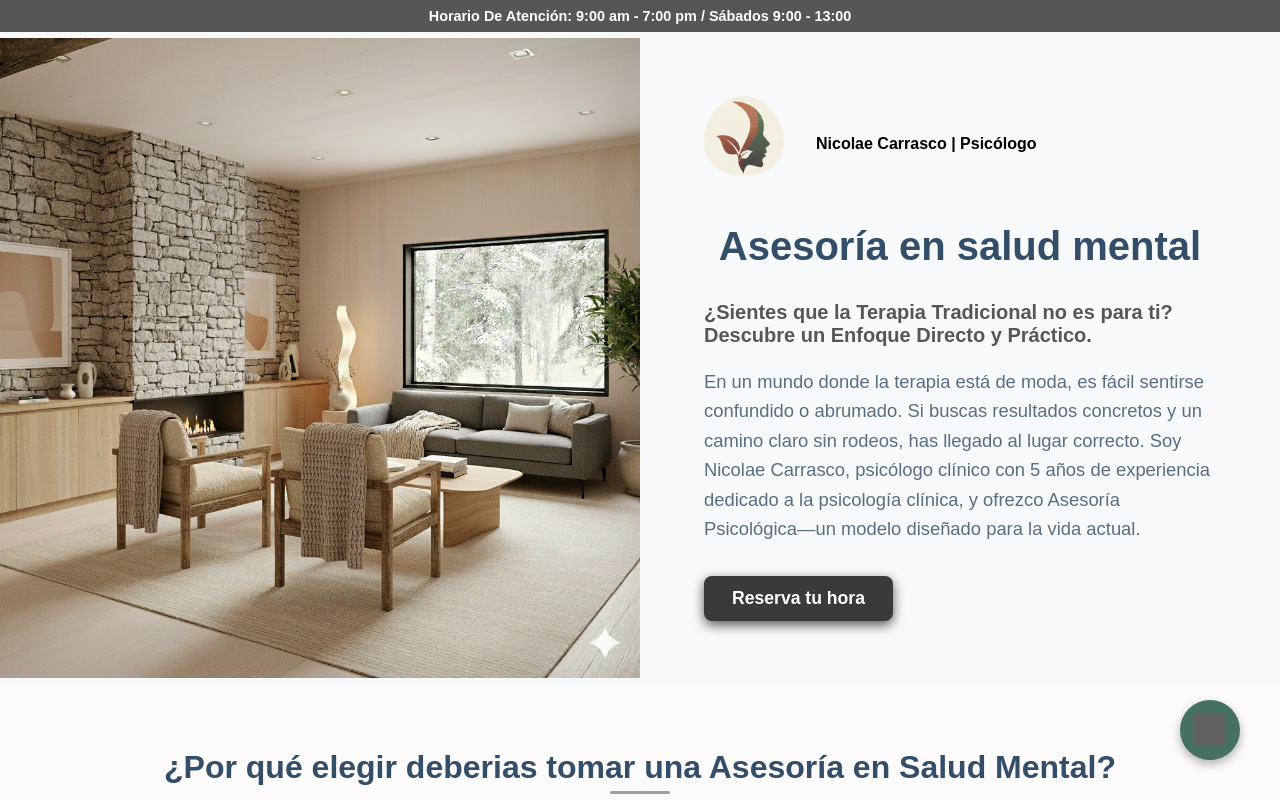
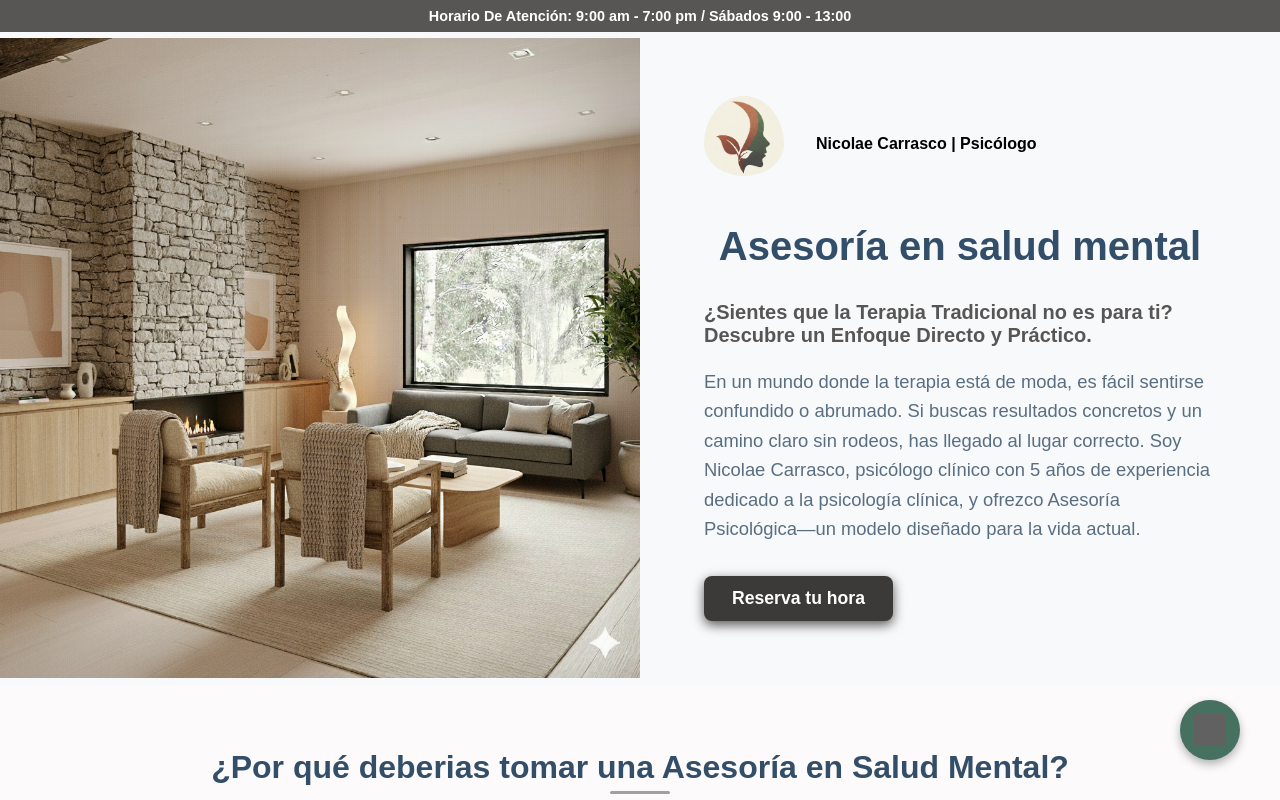
Before and after one commit to Pabloblockchain24/psicolae_Front, a React (Vite) app: page / in a window 1280 px wide. Shown: the top 800 px of the page. Built offline with nearby package versions, Linux system fonts and the light colour scheme; grey boxes are pictures that could not be loaded.

Commit message:
fix ortografia

```diff
--- a/index.html
+++ b/index.html
@@ -4,7 +4,7 @@
     <meta charset="UTF-8" />
     <link rel="icon" type="image/svg+xml" href="/logonicolae.jpg" />
     <meta name="viewport" content="width=device-width, initial-scale=1.0" />
-    <title>Asesorias psicológicas</title>
+    <title>Asesorías psicológicas</title>
   </head>
   <body>
     <div id="root"></div>
--- a/src/components/mainInfo/mainInfo.jsx
+++ b/src/components/mainInfo/mainInfo.jsx
@@ -4,7 +4,7 @@ import './mainInfo.css';
 function MainInfo() {
   return (
     <section className='mainInfoContainer' id="info">
-      <h2 className="mainInfoTitle">¿Por qué elegir deberias tomar una Asesoría en Salud Mental?</h2>
+      <h2 className="mainInfoTitle">¿Por qué deberias tomar una Asesoría en Salud Mental?</h2>
 
       <section className="mainInfo">
         <article className="mainInfoCard">
```
